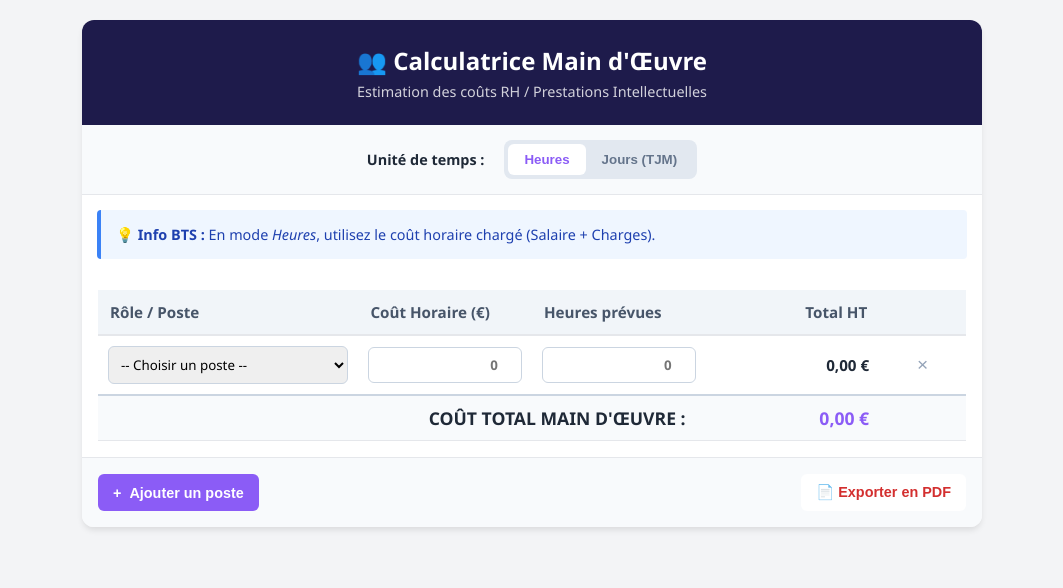
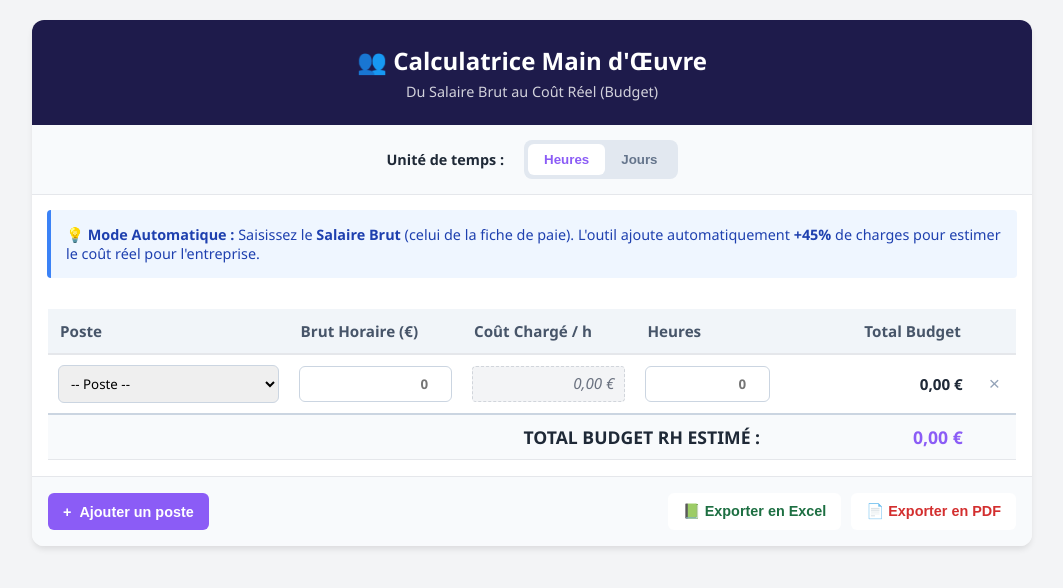
Before and after one commit to AliceSavry/Calculatrice-MO, a plain HTML site: page index.html in a window 1280 px wide. Both pictures are taken after a click on the button "Heures". Shown: the whole page, without its empty margins (108-1171 px from the left). Drawn offline with Linux system fonts and the light colour scheme.

Commit message:
Enhance budget calculator with Excel export and styles
Updated styles and functionality for the budget calculator. Added support for Excel export and improved layout.

```diff
--- a/index.html
+++ b/index.html
@@ -10,11 +10,12 @@
 
     <style>
         :root {
-            --primary: #8b5cf6; /* Violet pour changer un peu (RH/Créa) */
+            --primary: #8b5cf6;
             --bg: #f3f4f6;
             --surface: #ffffff;
             --text-main: #1f2937;
             --border: #e5e7eb;
+            --muted: #6b7280;
         }
 
         body {
@@ -29,7 +30,7 @@
 
         .app-container {
             width: 100%;
-            max-width: 900px;
+            max-width: 1000px;
             background: var(--surface);
             border-radius: 12px;
             box-shadow: 0 4px 6px -1px rgba(0, 0, 0, 0.1);
@@ -68,6 +69,19 @@
         }
         input[type="number"] { text-align: right; font-weight: 600; }
 
+        /* Colonne automatique (grisée) */
+        .auto-calc {
+            background-color: #f3f4f6;
+            color: var(--muted);
+            font-style: italic;
+            border: 1px dashed #d1d5db;
+            text-align: right;
+            padding-right: 10px;
+            border-radius: 4px;
+            display: block;
+            line-height: 2.2;
+        }
+
         .total-row td { background-color: #f8fafc; font-weight: bold; border-top: 2px solid #cbd5e1; font-size: 1.1rem; }
 
         /* BOUTONS */
@@ -76,11 +90,14 @@
 
         .actions-bar { padding: 1rem; display: flex; justify-content: space-between; background-color: #f8fafc; border-top: 1px solid var(--border); }
 
-        button.action-btn { border: none; padding: 10px 15px; border-radius: 6px; cursor: pointer; font-weight: 600; display: inline-flex; align-items: center; gap: 8px; font-size: 0.9rem; }
+        button.action-btn { border: none; padding: 10px 15px; border-radius: 6px; cursor: pointer; font-weight: 600; display: inline-flex; align-items: center; gap: 8px; font-size: 0.9rem; transition: all 0.2s; }
         .btn-add { background-color: var(--primary); color: white; }
         .btn-pdf { background-color: white; border: 1px solid #D32F2F; color: #D32F2F; }
+        .btn-pdf:hover { background-color: #D32F2F; color: white; }
+        .btn-excel { background-color: white; border: 1px solid #1D6F42; color: #1D6F42; }
+        .btn-excel:hover { background-color: #1D6F42; color: white; }
 
-        /* INFO BOX (Pédagogie) */
+        /* INFO BOX */
         .info-box {
             margin: 15px; padding: 15px; background-color: #eff6ff; border-left: 4px solid #3b82f6; border-radius: 4px; font-size: 0.9rem; color: #1e40af;
         }
@@ -91,36 +108,37 @@
 <div class="app-container">
     <div class="header">
         <h1>👥 Calculatrice Main d'Œuvre</h1>
-        <div style="font-size:0.9rem; opacity:0.8; margin-top:5px;">Estimation des coûts RH / Prestations Intellectuelles</div>
+        <div style="font-size:0.9rem; opacity:0.8; margin-top:5px;">Du Salaire Brut au Coût Réel (Budget)</div>
     </div>
 
     <div class="controls">
         <span style="font-weight:bold; font-size:0.9rem;">Unité de temps :</span>
         <div class="mode-switch">
             <button class="mode-btn active" id="btn-hour" onclick="setMode('hour')">Heures</button>
-            <button class="mode-btn" id="btn-day" onclick="setMode('day')">Jours (TJM)</button>
+            <button class="mode-btn" id="btn-day" onclick="setMode('day')">Jours</button>
         </div>
     </div>
 
     <div class="info-box" id="info-text">
-        💡 <strong>Info BTS :</strong> En mode "Heures", utilisez le coût horaire chargé (Salaire + Charges). En mode "Jours", on parle de TJM (Taux Journalier Moyen), souvent utilisé pour les freelances ou la facturation agence.
+        💡 <strong>Mode Automatique :</strong> Saisissez le <strong>Salaire Brut</strong> (celui de la fiche de paie). L'outil ajoute automatiquement <strong>+45%</strong> de charges pour estimer le coût réel pour l'entreprise.
     </div>
 
     <div class="table-container">
         <table id="rhTable">
             <thead>
                 <tr>
-                    <th style="width:30%">Rôle / Poste</th>
-                    <th style="width:20%" id="col-rate">Coût Horaire (€)</th>
-                    <th style="width:20%" id="col-time">Heures prévues</th>
-                    <th style="width:20%; text-align:right;">Total HT</th>
-                    <th style="width:10%"></th>
+                    <th style="width:25%">Poste</th>
+                    <th style="width:18%" id="col-brut">Brut Horaire (€)</th>
+                    <th style="width:18%" id="col-loaded">Coût Chargé (+45%)</th>
+                    <th style="width:15%" id="col-time">Heures</th>
+                    <th style="width:20%; text-align:right;">Total Budget</th>
+                    <th style="width:4%"></th>
                 </tr>
             </thead>
             <tbody id="tableBody"></tbody>
             <tfoot>
                 <tr class="total-row">
-                    <td colspan="3" style="text-align:right; padding-right:20px;">COÛT TOTAL MAIN D'ŒUVRE :</td>
+                    <td colspan="4" style="text-align:right; padding-right:20px;">TOTAL BUDGET RH ESTIMÉ :</td>
                     <td style="text-align:right; color: var(--primary);" id="grandTotal">0,00 €</td>
                     <td></td>
                 </tr>
@@ -130,30 +148,32 @@
 
     <div class="actions-bar">
         <button class="action-btn btn-add" onclick="addRow()"><span>+</span> Ajouter un poste</button>
-        <button class="action-btn btn-pdf" onclick="generatePDF()">📄 Exporter en PDF</button>
+        <div style="display:flex; gap:10px;">
+            <button class="action-btn btn-excel" onclick="downloadExcel()">📗 Exporter en Excel</button>
+            <button class="action-btn btn-pdf" onclick="generatePDF()">📄 Exporter en PDF</button>
+        </div>
     </div>
 </div>
 
 <script>
     let currentMode = 'hour'; // 'hour' ou 'day'
+    const LOADED_COEFF = 1.45; // Coefficient multiplicateur (45% de charges)
 
     document.addEventListener('DOMContentLoaded', () => { addRow(); });
 
     function setMode(mode) {
         currentMode = mode;
-        // Mise à jour visuelle des boutons
         document.getElementById('btn-hour').className = mode === 'hour' ? 'mode-btn active' : 'mode-btn';
         document.getElementById('btn-day').className = mode === 'day' ? 'mode-btn active' : 'mode-btn';
 
-        // Mise à jour des en-têtes
         if (mode === 'hour') {
-            document.getElementById('col-rate').innerText = "Coût Horaire (€)";
-            document.getElementById('col-time').innerText = "Heures prévues";
-            document.getElementById('info-text').innerHTML = "💡 <strong>Info BTS :</strong> En mode <em>Heures</em>, utilisez le coût horaire chargé (Salaire + Charges).";
+            document.getElementById('col-brut').innerText = "Brut Horaire (€)";
+            document.getElementById('col-loaded').innerText = "Coût Chargé / h";
+            document.getElementById('col-time').innerText = "Heures";
         } else {
-            document.getElementById('col-rate').innerText = "TJM (€ / Jour)";
-            document.getElementById('col-time').innerText = "Jours prévus";
-            document.getElementById('info-text').innerHTML = "💡 <strong>Info BTS :</strong> Le <em>TJM</em> (Taux Journalier Moyen) inclut le salaire, les charges, les frais de structure et la marge de l'agence.";
+            document.getElementById('col-brut').innerText = "Salaire Brut / Jour";
+            document.getElementById('col-loaded').innerText = "Coût Chargé / j";
+            document.getElementById('col-time').innerText = "Jours";
         }
         recalculateAll();
     }
@@ -162,22 +182,21 @@
         const tbody = document.getElementById('tableBody');
         const row = document.createElement('tr');
 
-        // Liste de postes typiques BTS Com
         const roles = `
-            <option value="">-- Choisir un poste --</option>
+            <option value="">-- Poste --</option>
             <option value="Chef de Projet">Chef de Projet</option>
-            <option value="Directeur Artistique (DA)">Directeur Artistique (DA)</option>
-            <option value="Graphiste / Exé">Graphiste / Exé</option>
+            <option value="Directeur Artistique">Directeur Artistique</option>
+            <option value="Graphiste">Graphiste</option>
             <option value="Community Manager">Community Manager</option>
-            <option value="Développeur Web">Développeur Web</option>
             <option value="Concepteur Rédacteur">Concepteur Rédacteur</option>
             <option value="Stagiaire">Stagiaire</option>
-            <option value="Autre">Autre (Freelance...)</option>
+            <option value="Autre">Autre</option>
         `;
 
         row.innerHTML = `
             <td><select class="input-role">${roles}</select></td>
-            <td><input type="number" class="input-rate" placeholder="0" oninput="calculateRow(this)"></td>
+            <td><input type="number" class="input-brut" placeholder="0" oninput="calculateRow(this)"></td>
+            <td><span class="auto-calc cell-loaded">0,00 €</span></td>
             <td><input type="number" class="input-time" placeholder="0" oninput="calculateRow(this)"></td>
             <td style="text-align:right; font-weight:bold;" class="cell-total">0,00 €</td>
             <td style="text-align:center;"><button class="btn-delete" onclick="deleteRow(this)">×</button></td>
@@ -189,25 +208,28 @@
         const row = btn.parentNode.parentNode;
         if (document.getElementById('tableBody').rows.length > 1) { row.remove(); recalculateAll(); }
         else {
-            row.querySelector('.input-role').value = "";
             row.querySelectorAll('input').forEach(i => i.value = '');
-            recalculateAll();
+            calculateRow(row.querySelector('input'));
         }
     }
 
     function calculateRow(inputElement) {
-        const row = inputElement.parentNode.parentNode;
-        const rate = parseFloat(row.querySelector('.input-rate').value) || 0;
+        const row = inputElement.closest('tr');
+        const brut = parseFloat(row.querySelector('.input-brut').value) || 0;
         const time = parseFloat(row.querySelector('.input-time').value) || 0;
-        const total = rate * time;
 
+        const loaded = brut * LOADED_COEFF;
+        const total = loaded * time;
+
+        row.querySelector('.cell-loaded').innerText = loaded.toLocaleString('fr-FR', {minimumFractionDigits: 2, maximumFractionDigits: 2}) + ' €';
         row.querySelector('.cell-total').innerText = total.toLocaleString('fr-FR', {minimumFractionDigits: 2, maximumFractionDigits: 2}) + ' €';
+
         updateGrandTotal();
     }
 
     function recalculateAll() {
         document.querySelectorAll('#tableBody tr').forEach(row => {
-            const input = row.querySelector('.input-rate'); // Juste pour récupérer la ligne
+            const input = row.querySelector('.input-brut');
             if(input) calculateRow(input);
         });
     }
@@ -215,32 +237,31 @@
     function updateGrandTotal() {
         let grandTotal = 0;
         document.querySelectorAll('#tableBody tr').forEach(row => {
-            const rate = parseFloat(row.querySelector('.input-rate').value) || 0;
+            const brut = parseFloat(row.querySelector('.input-brut').value) || 0;
             const time = parseFloat(row.querySelector('.input-time').value) || 0;
-            grandTotal += (rate * time);
+            grandTotal += (brut * LOADED_COEFF * time);
         });
         document.getElementById('grandTotal').innerText = grandTotal.toLocaleString('fr-FR', {minimumFractionDigits: 2, maximumFractionDigits: 2}) + ' €';
     }
 
-    // --- GENERATION PDF PROPRE (METHODE RAPPORT VIRTUEL) ---
+    // --- PDF PROPRE ---
     function generatePDF() {
-        // 1. Récupérer les données
         let rowsHTML = "";
-        const unitPrice = currentMode === 'hour' ? ' / h' : ' / jour';
-        const unitTime = currentMode === 'hour' ? ' heures' : ' jours';
+        const unitPrice = currentMode === 'hour' ? '/h' : '/j';
 
         document.querySelectorAll('#tableBody tr').forEach(row => {
-            const roleSelect = row.querySelector('.input-role');
-            const role = roleSelect.value || "Non défini";
-            const rate = (parseFloat(row.querySelector('.input-rate').value) || 0).toLocaleString('fr-FR');
+            const role = row.querySelector('.input-role').value || "Non défini";
+            const brut = (parseFloat(row.querySelector('.input-brut').value) || 0).toLocaleString('fr-FR');
+            const loaded = row.querySelector('.cell-loaded').innerText;
             const time = (parseFloat(row.querySelector('.input-time').value) || 0).toLocaleString('fr-FR');
             const total = row.querySelector('.cell-total').innerText;
 
             rowsHTML += `
                 <tr style="border-bottom: 1px solid #ddd;">
                     <td style="padding: 10px; font-weight:bold;">${role}</td>
-                    <td style="padding: 10px; text-align:right;">${rate} €${unitPrice}</td>
-                    <td style="padding: 10px; text-align:right;">${time} ${unitTime}</td>
+                    <td style="padding: 10px; text-align:right; color:#666;">${brut} € (Brut)</td>
+                    <td style="padding: 10px; text-align:right; font-weight:bold;">${loaded} ${unitPrice}</td>
+                    <td style="padding: 10px; text-align:center;">${time}</td>
                     <td style="padding: 10px; text-align:right; font-weight:bold;">${total}</td>
                 </tr>
             `;
@@ -248,21 +269,21 @@
 
         const grandTotal = document.getElementById('grandTotal').innerText;
 
-        // 2. Construire le HTML virtuel (Noir et Blanc)
         const content = `
             <div style="padding: 20px; font-family: Arial, sans-serif; color: #000;">
                 <h1 style="text-align:center; color:#1e1b4b; margin-bottom: 5px;">Budget Main d'Œuvre</h1>
                 <div style="text-align:center; font-size:12px; color:#666; margin-bottom:30px;">
-                    Mode de calcul : ${currentMode === 'hour' ? 'Horaire' : 'Journalier (TJM)'}
+                    Mode : ${currentMode === 'hour' ? 'Horaire' : 'Journalier'} | Charges : +45% (Automatique)
                 </div>
 
                 <table style="width: 100%; border-collapse: collapse; font-size:12px;">
                     <thead>
                         <tr style="background-color:#f3f4f6; border-bottom: 2px solid #000;">
-                            <th style="text-align:left; padding:10px;">Poste / Rôle</th>
-                            <th style="text-align:right; padding:10px;">Coût Unitaire</th>
-                            <th style="text-align:right; padding:10px;">Temps prévu</th>
-                            <th style="text-align:right; padding:10px;">Total HT</th>
+                            <th style="text-align:left; padding:10px;">Poste</th>
+                            <th style="text-align:right; padding:10px;">Salaire Brut (Saisi)</th>
+                            <th style="text-align:right; padding:10px;">Coût Chargé (Calculé)</th>
+                            <th style="text-align:center; padding:10px;">Volume</th>
+                            <th style="text-align:right; padding:10px;">Total</th>
                         </tr>
                     </thead>
                     <tbody>
@@ -270,32 +291,68 @@
                     </tbody>
                     <tfoot>
                         <tr style="background-color:#f3f4f6; border-top: 2px solid #000;">
-                            <td colspan="3" style="text-align:right; padding:15px; font-weight:bold; text-transform:uppercase;">Total Estimé :</td>
+                            <td colspan="4" style="text-align:right; padding:15px; font-weight:bold; text-transform:uppercase;">Total Budget :</td>
                             <td style="text-align:right; padding:15px; font-size:16px; font-weight:bold;">${grandTotal}</td>
                         </tr>
                     </tfoot>
                 </table>
-
-                <div style="margin-top:40px; border:1px solid #ccc; padding:15px; font-size:11px;">
-                    <strong>Note :</strong> Cette estimation est basée sur les coûts saisis.
-                    ${currentMode === 'day' ? "Les montants incluent la marge d'agence (TJM)." : "Les montants correspondent au coût interne."}
+                 <div style="margin-top:40px; border:1px solid #ccc; padding:15px; font-size:11px; color:#666;">
+                    <strong>Note :</strong> Le coût chargé inclut le salaire brut + 45% de charges patronales estimées.
                 </div>
             </div>
         `;
 
-        // 3. Générer
         const element = document.createElement('div');
         element.innerHTML = content;
 
         const opt = {
-            margin:       0.5,
-            filename:     'Budget_Main_Oeuvre.pdf',
-            image:        { type: 'jpeg', quality: 0.98 },
-            html2canvas:  { scale: 2 },
-            jsPDF:        { unit: 'in', format: 'a4', orientation: 'portrait' }
+            margin: 0.5,
+            filename: 'Budget_RH.pdf',
+            image: { type: 'jpeg', quality: 0.98 },
+            html2canvas: { scale: 2 },
+            jsPDF: { unit: 'in', format: 'a4', orientation: 'portrait' }
         };
+        html2pdf().set(opt).from(element).save();
+    }
 
-        html2pdf().set(opt).from(element).save();
+    // --- EXCEL ---
+    function downloadExcel() {
+        let data = [];
+
+        // En-têtes adaptés au mode
+        const headerUnit = currentMode === 'hour' ? 'Horaire' : 'Journalier';
+        const headerTime = currentMode === 'hour' ? 'Heures' : 'Jours';
+
+        data.push([
+            "Poste / Rôle",
+            `Salaire Brut ${headerUnit}`,
+            `Coût Chargé ${headerUnit} (+45%)`,
+            headerTime,
+            "Total Budget"
+        ]);
+
+        document.querySelectorAll('#tableBody tr').forEach(row => {
+            let role = row.querySelector('.input-role').value;
+            let brut = parseFloat(row.querySelector('.input-brut').value) || 0;
+            // On recalcule ici pour être sûr d'avoir la valeur numérique pour Excel
+            let loaded = brut * LOADED_COEFF;
+            let time = parseFloat(row.querySelector('.input-time').value) || 0;
+            let total = loaded * time;
+
+            data.push([role, brut, loaded, time, total]);
+        });
+
+        // Ligne Total
+        let grandTotalStr = document.getElementById('grandTotal').innerText;
+        // Nettoyage de la chaine (enlever € et espace insécable) pour Excel si besoin,
+        // ou on laisse vide et l'étudiant fera sa somme sur Excel.
+        // Ici on met une ligne texte pour le total
+        data.push(["", "", "", "TOTAL GÉNÉRAL", parseFloat(grandTotalStr.replace(/\s|€/g, '').replace(',', '.'))]);
+
+        const wb = XLSX.utils.book_new();
+        const ws = XLSX.utils.aoa_to_sheet(data);
+        XLSX.utils.book_append_sheet(wb, ws, "Budget_RH");
+        XLSX.writeFile(wb, "Budget_Main_Oeuvre.xlsx");
     }
 </script>
 
```
